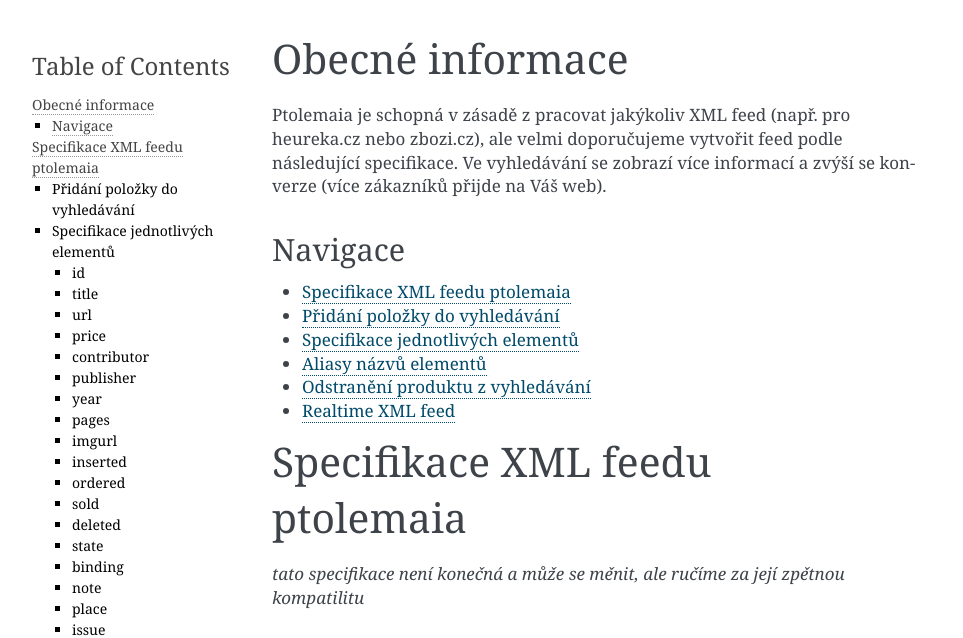
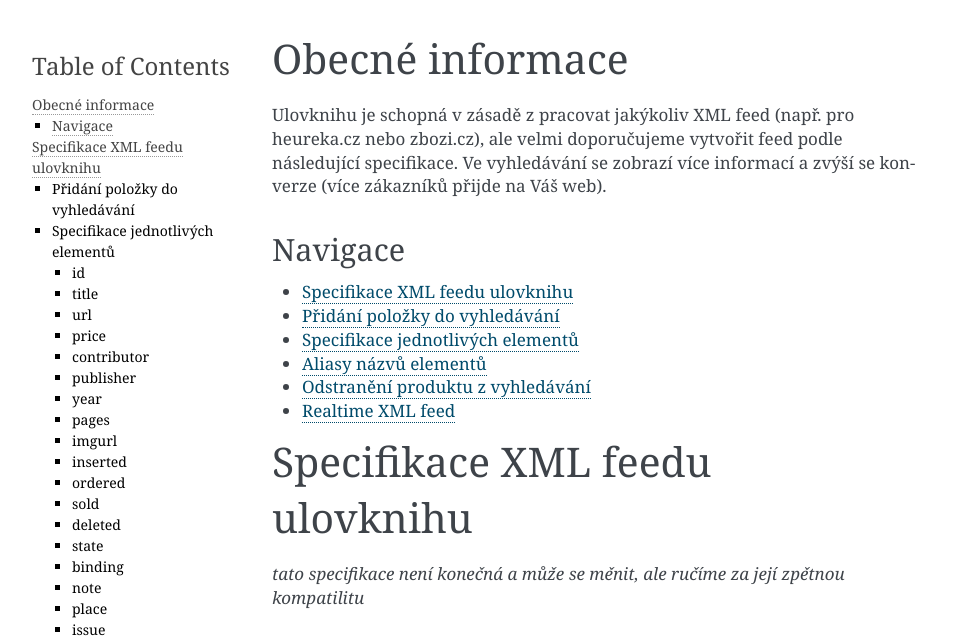
Before and after one commit to Dlahacz/ptolemaia-api, a Sphinx documentation site: the page built from docs/xml.md, in a window 1280 px wide and 900 px high. Shown: the top 638 px of the window, without its empty margins (148-1111 px from the left). Built offline with Sphinx 7.4.7, drawn with Linux system fonts in a browser that asks for light colours.

Commit message:
Update xml.md

```diff
--- a/docs/xml.md
+++ b/docs/xml.md
@@ -1,14 +1,14 @@
 # Obecné informace
-Ptolemaia je schopná v zásadě z pracovat jakýkoliv XML feed (např. pro heureka.cz nebo zbozi.cz), ale velmi doporučujeme vytvořit feed podle následující specifikace. Ve vyhledávání se zobrazí více informací a zvýší se konverze (více zákazníků přijde na Váš web).
+Ulovknihu je schopná v zásadě z pracovat jakýkoliv XML feed (např. pro heureka.cz nebo zbozi.cz), ale velmi doporučujeme vytvořit feed podle následující specifikace. Ve vyhledávání se zobrazí více informací a zvýší se konverze (více zákazníků přijde na Váš web).
 ## Navigace
-- [Specifikace XML feedu ptolemaia](#specifikace)
+- [Specifikace XML feedu ulovknihu](#specifikace)
  - [Přidání položky do vyhledávání](#pridani)
  - [Specifikace jednotlivých elementů](#elementy)
  - [Aliasy názvů elementů](#aliasy)
  - [Odstranění produktu z vyhledávání](#odstraneni)
 - [Realtime XML feed](#realtime)
 
-# Specifikace XML feedu ptolemaia<a name="specifikace"></a>
+# Specifikace XML feedu ulovknihu<a name="specifikace"></a>
 
 *tato specifikace není konečná a může se měnit, ale ručíme za její zpětnou kompatilitu*
 
```
